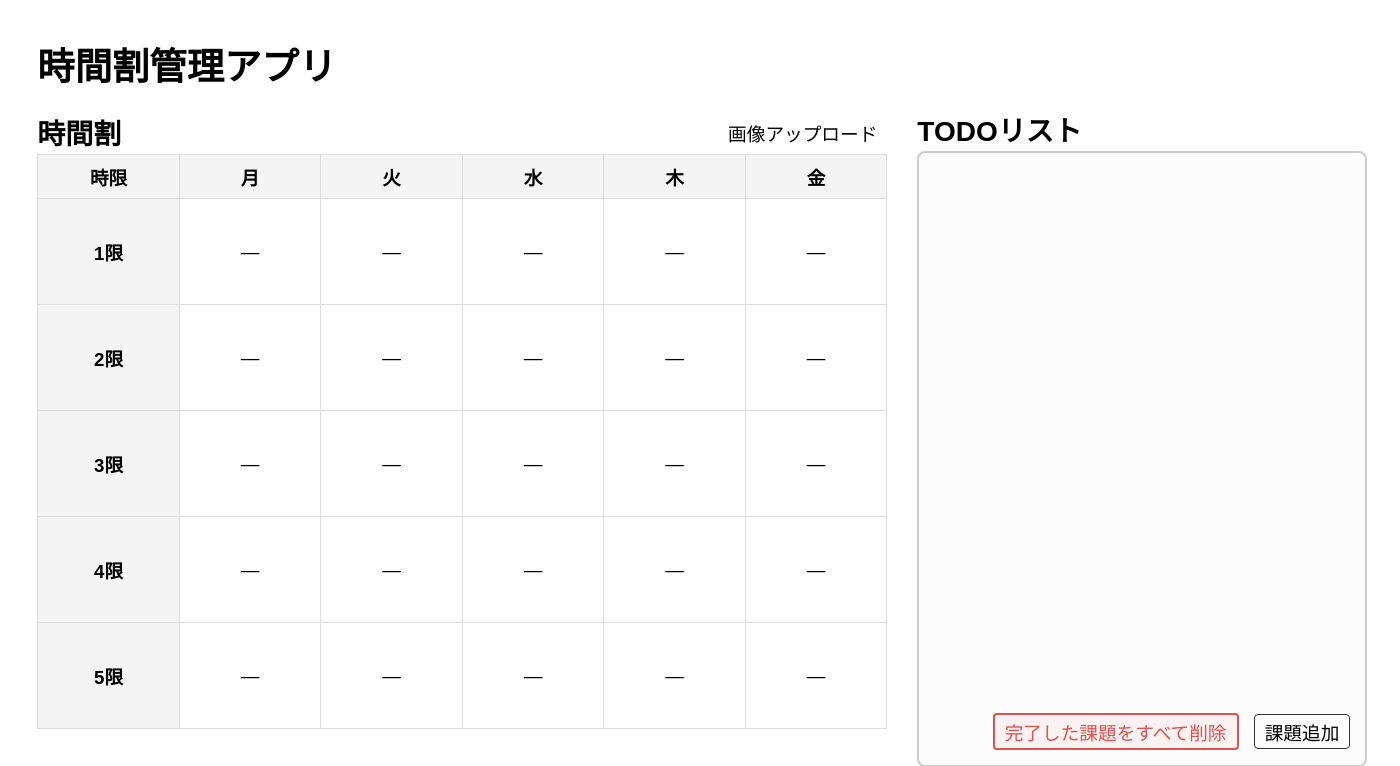
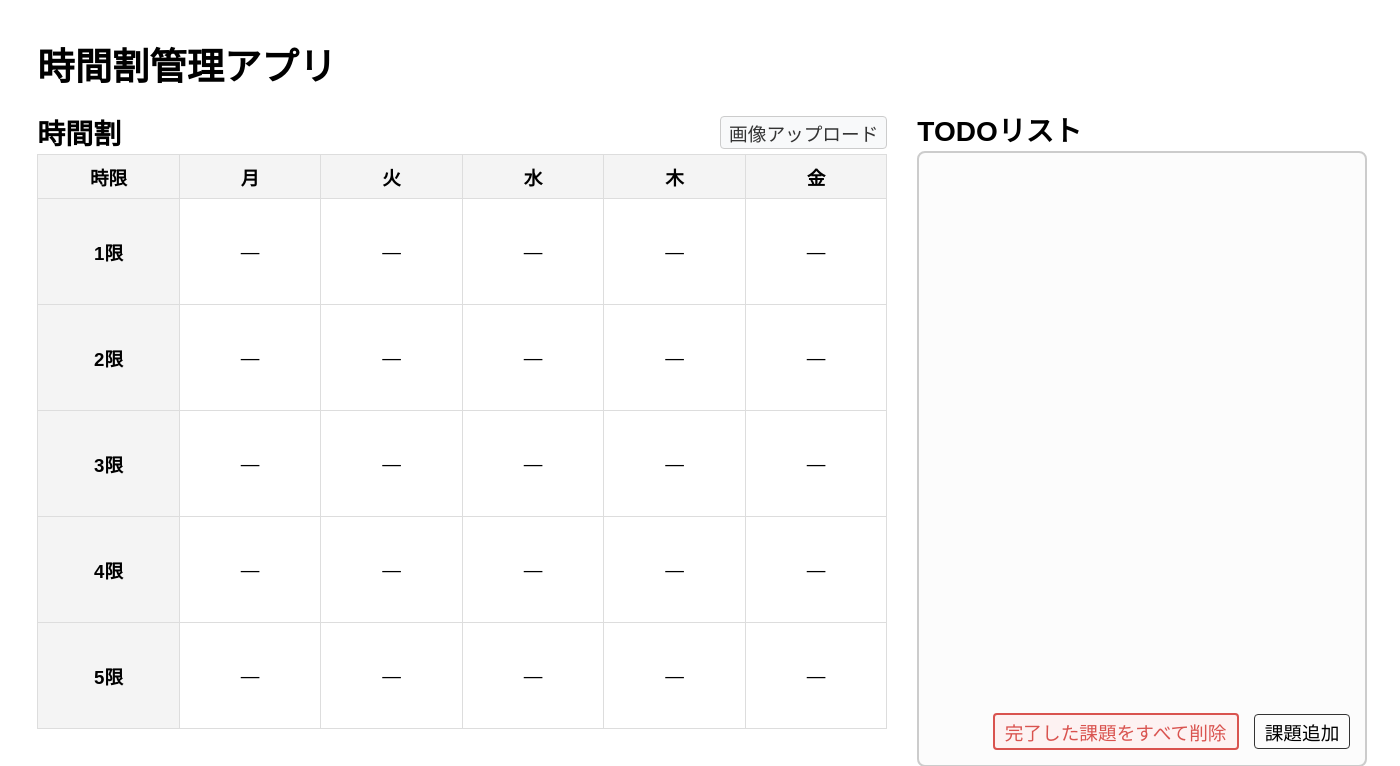
Before and after one commit to OOP2-2025-final-G11/ClassworkManager, a Flask app: page / in a window 1400 px wide. Shown: the top 766 px of the page. Run offline with Flask 3, Linux system fonts and the light colour scheme.

Commit message:
コンフリクト時に発生した不要な文を削除しました

```diff
--- a/static/base-style.css
+++ b/static/base-style.css
@@ -295,12 +295,10 @@ th {
   text-align: center;
 }
 
-<<<<<<< origin/classwork_upload
 .upload-box.dragover {
   border-color: #4caf50;
   background-color: #f0fff4;
 }
-=======
 .btn-upload-small {
   padding: 2px 8px;
   font-size: 1rem;
@@ -312,5 +310,4 @@ th {
 
 .btn-upload-small:hover {
   background-color: #e2e6ea;
->>>>>>> main
 }
```
